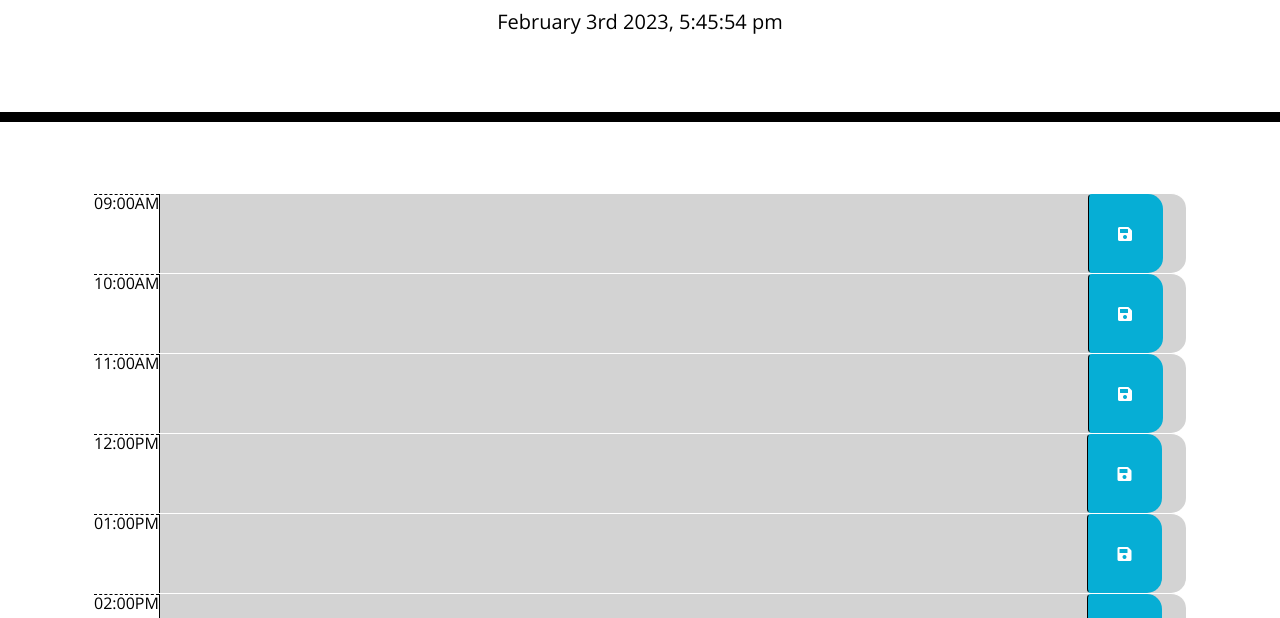
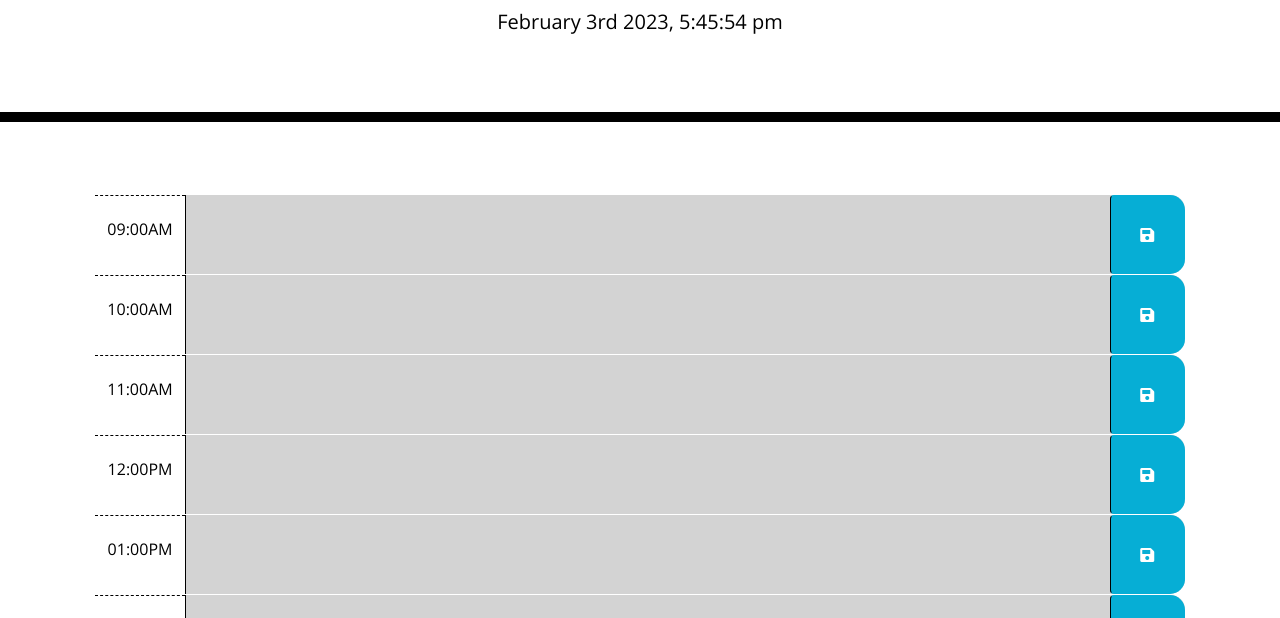
Before and after one commit to isahsalisu/work-day-scheduler, a plain HTML site: page index.html in a window 1280 px wide. Shown: the part 182-800 px from the top of the page. Drawn offline with nearby package versions, Linux system fonts and the light colour scheme.

Commit message:
adjusting the css

```diff
--- a/assets/css/style.css
+++ b/assets/css/style.css
@@ -2,11 +2,12 @@ body {
     font-family: 'Open Sans', sans-serif;
     font-size: 16px;
     line-height: 1;
+    padding: 0;
   }
   /* adde padding of container to 39px */
 
   .container{
-     padding: 39px;
+     padding: 40px;
 
   }
   /* adjusting the with of the css to 85% */
@@ -17,7 +18,7 @@ body {
     color: #000000;
     border-left: 1px solid black;
     padding: 10px;
-    width: 85%
+    width: 84.85%
   }
 
   .jumbotron {
@@ -47,6 +48,8 @@ body {
     background-color: #ffffff;
     color: #000000;
     border-top: 1px dashed #000000;
+    padding-top: 25px;
+    width: 90px;
   }
 
   .past {
```
